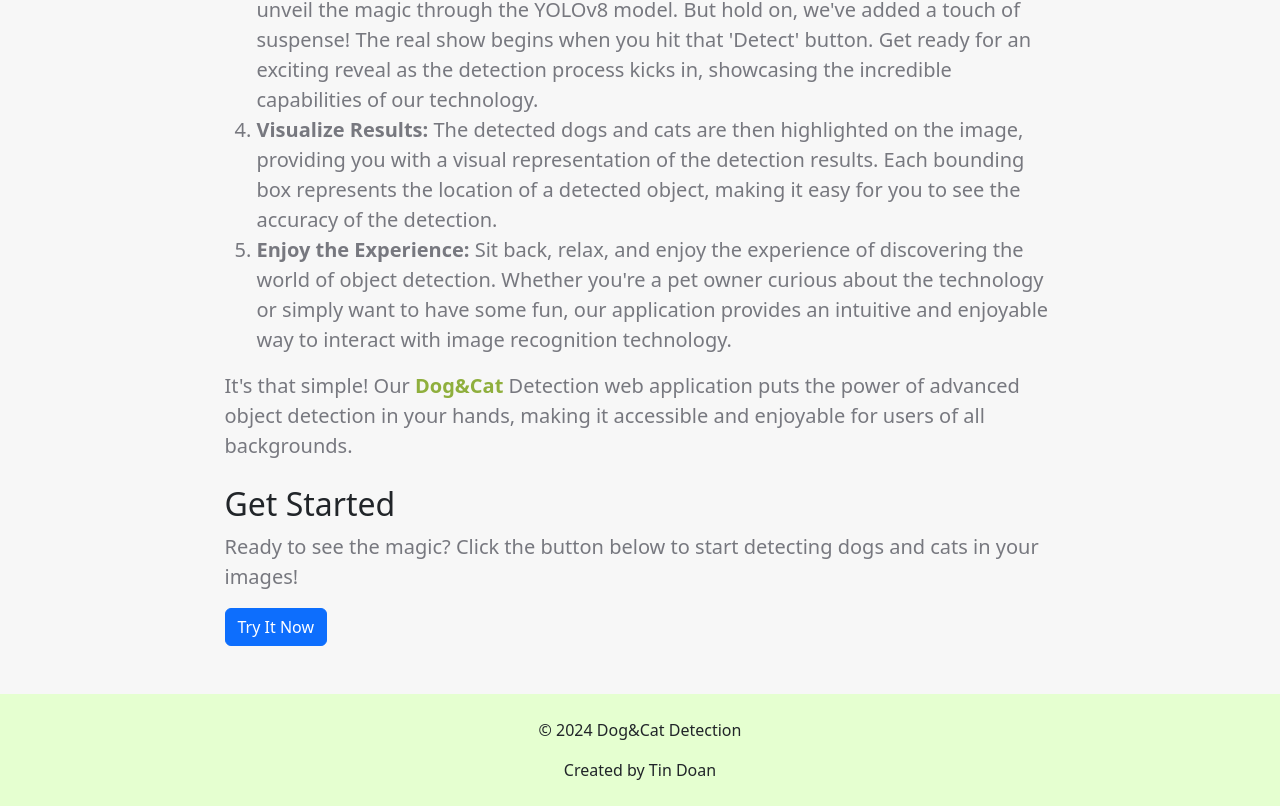
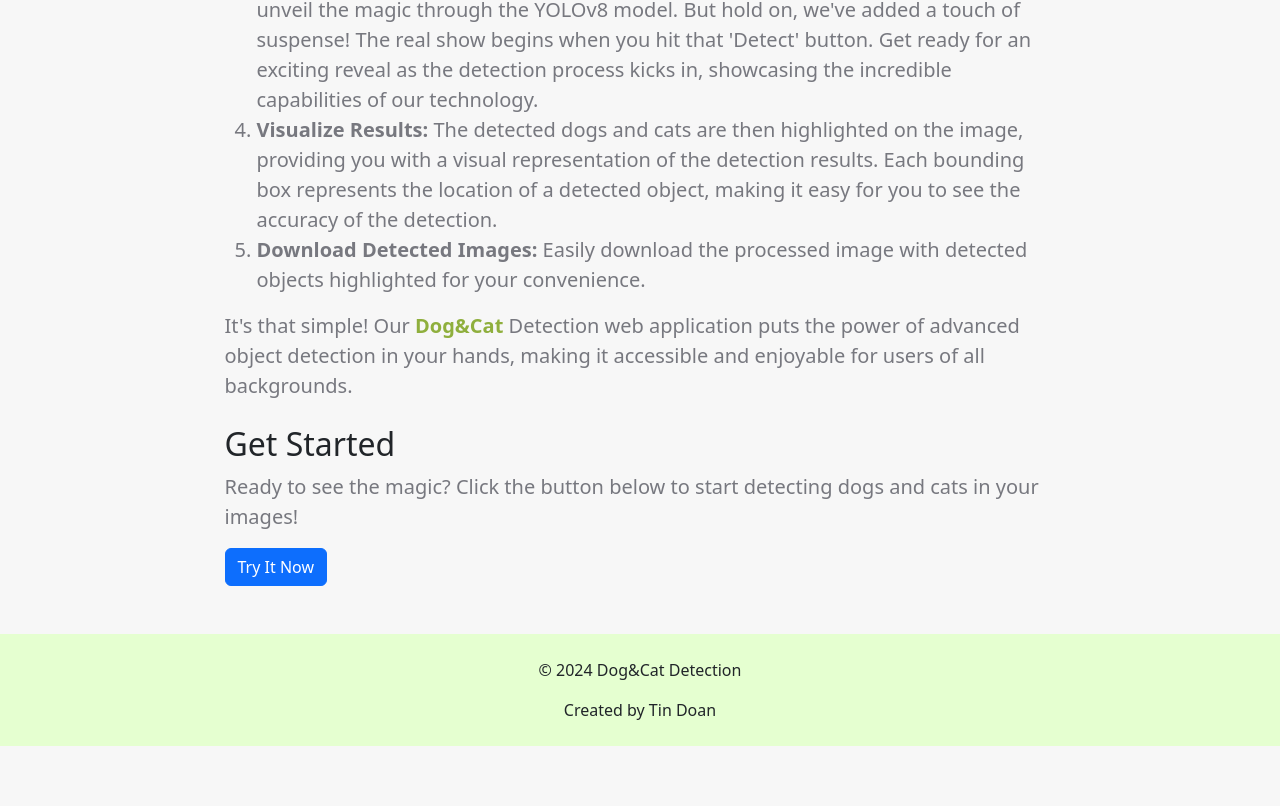
Before and after one commit to Santo-290798/dogcat-detection-app, a React (Vite) app in the folder frontend/: page /how-it-works in a window 1280 px wide. Shown: the part 808-1614 px from the top of the page. After the commit the page ends 1554 px from the top, so only its background shows below. Built offline with nearby package versions, Linux system fonts and the light colour scheme; no server answers.

Commit message:
Update README

```diff
--- a/frontend/src/components/DescriptionPage/index.jsx
+++ b/frontend/src/components/DescriptionPage/index.jsx
@@ -57,11 +57,7 @@
                             you to see the accuracy of the detection.
                         </li>
                         <li>
-                            <strong>Enjoy the Experience:</strong> Sit back, relax, and enjoy
-                            the experience of discovering the world of object detection.
-                            Whether you're a pet owner curious about the technology or simply
-                            want to have some fun, our application provides an intuitive and
-                            enjoyable way to interact with image recognition technology.
+                            <strong>Download Detected Images:</strong> Easily download the processed image with detected objects highlighted for your convenience.
                         </li>
                     </ol>
 
```
Also changed, not shown: 1 other file (tests, documents, lock files or other folders).
